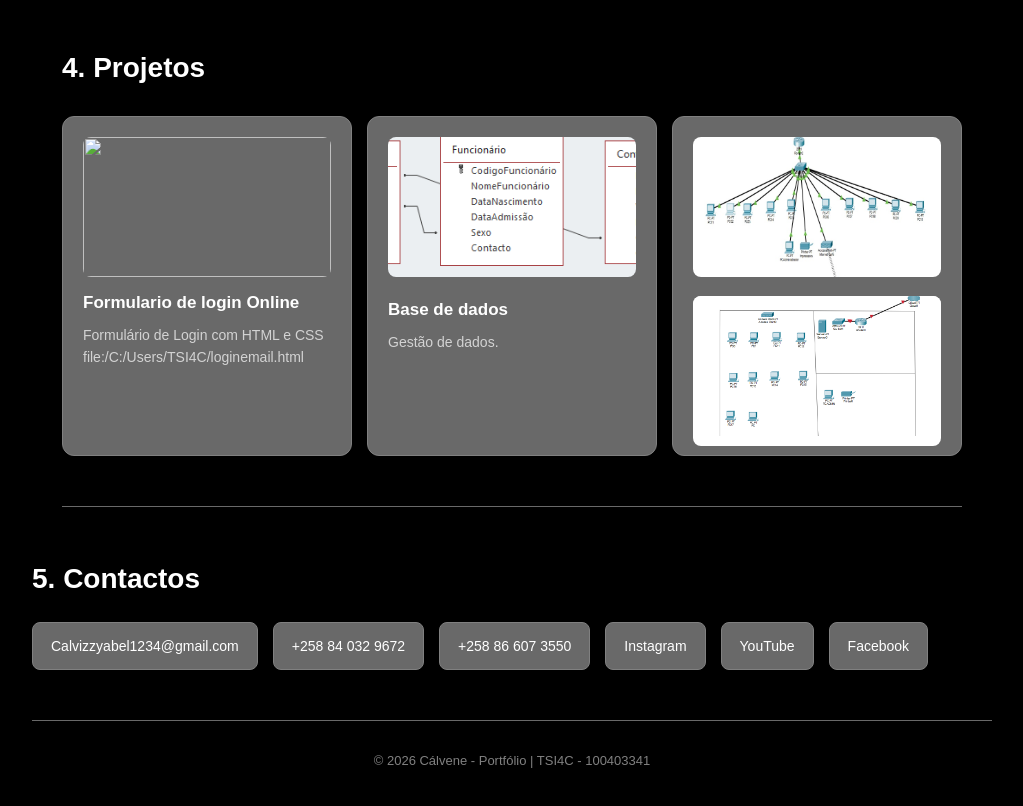
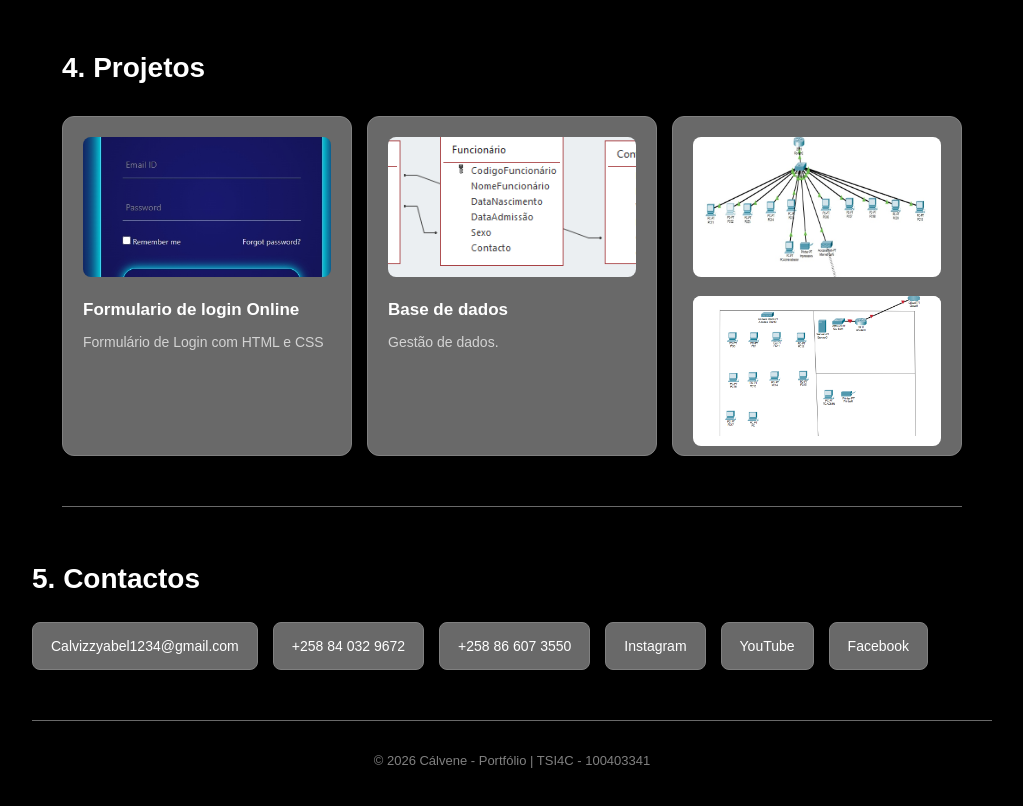
Before and after one commit to calvin1502/Pagina-web, a plain HTML site: page index.html in a window 1280 px wide. Shown: the part 1120-1926 px from the top of the page, without its empty margins (128-1151 px from the left). Drawn offline with Linux system fonts and the light colour scheme.

Commit message:
Update index.html

```diff
--- a/index.html
+++ b/index.html
@@ -121,7 +121,7 @@
     <section id="projetos">
       <h2>4. Projetos</h2>
       <div class="grid">
-        <div class="card"><img src="./html-css.jpg" alt=""><h3>Formulario de login Online</h3><p>Formulário de Login com HTML e CSS file:/C:/Users/TSI4C/loginemail.html</p></div>
+              <div class="card"><img src="./html&css.jpg" alt=""><h3>Formulario de login Online</h3><p>Formulário de Login com HTML e CSS</p></div>
         <div class="card"><img src="./basededados.jpg.png" alt=""><h3>Base de dados</h3><p>Gestão de dados.</p></div>
         <a class="card" href="#rede-pt"><img src="./rede.jpg.jpg" alt=""><div class="proj"><img src="./rede2.jpg.png" alt=""></div><h3>Packet Tracer</h3><p>Rede de um Internet Café: router, switch, 10 PCs, PC do administrador, impressora e ponto de acesso Wi-Fi. Toca para ampliar.</p></a>
       </div>
```
